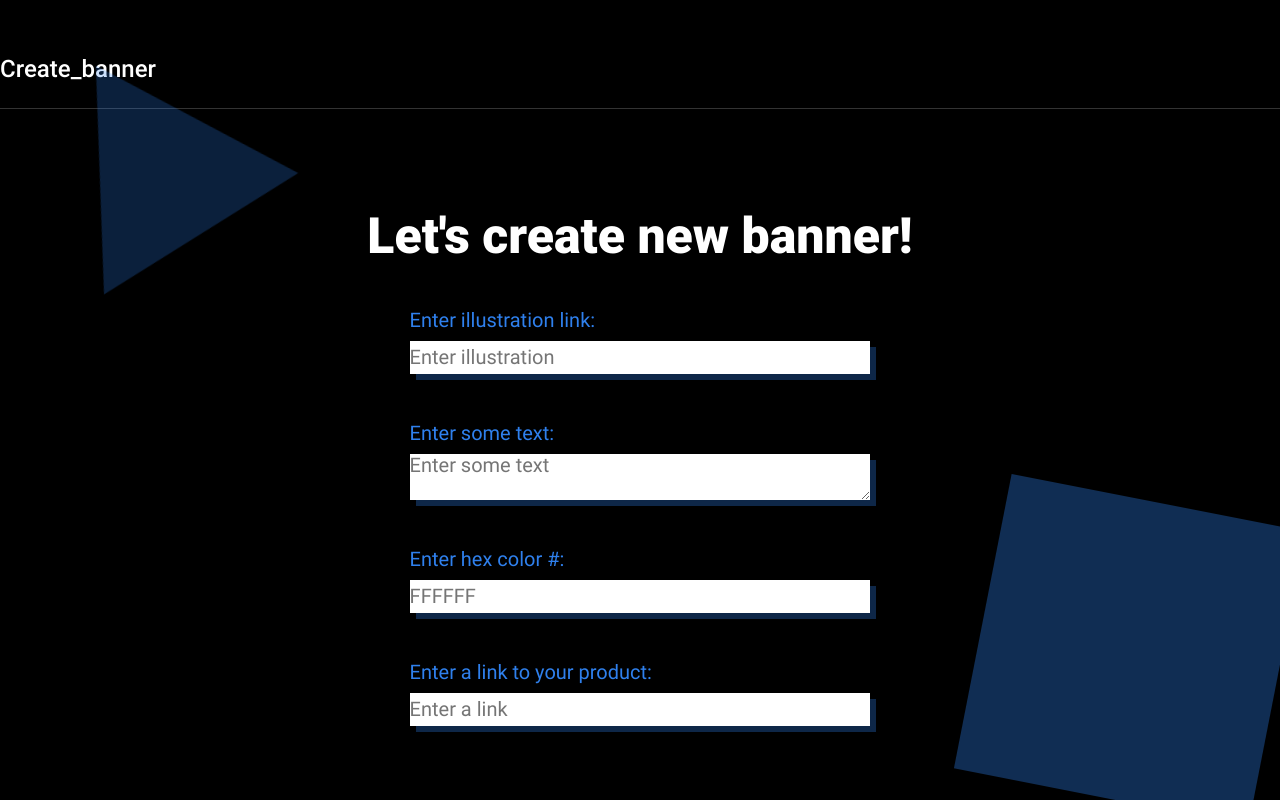
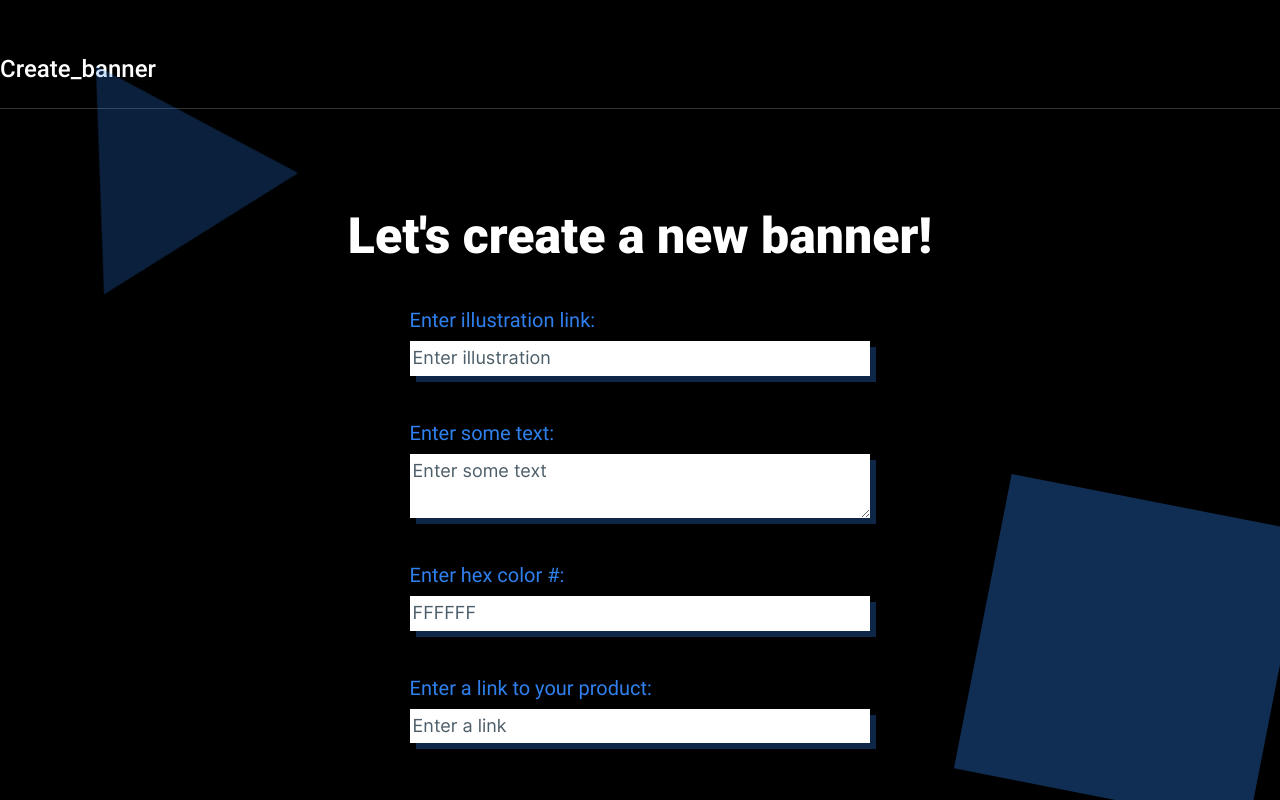
Before and after one commit to Vladimir-art/online-redactor, a React (Create React App) app: page / in a window 1280 px wide. Built offline with nearby package versions, Linux system fonts and the light colour scheme.

Commit message:
update some

```diff
--- a/src/blocks/redactor/__input/redactor__input.css
+++ b/src/blocks/redactor/__input/redactor__input.css
@@ -1,11 +1,19 @@
 .redactor__input {
   margin: 5px 0 5px;
-  padding: 0;
+  box-sizing: border-box;
+  padding: 3px;
   width: 100%;
   min-height: 33px;
   outline: none;
   border: none;
   box-shadow: 6px 6px 0 rgba(47, 128, 237, .3);
+
+  font-family: "Inter", Arial, sans-serif;
+  font-style: normal;
+  font-weight: normal;
+  font-size: 18px;
+  line-height: 160%;
+
   transform: all .4s ease;
 }
 
@@ -16,3 +24,12 @@
 .redactor__input:focus {
   box-shadow: 6px 6px 0 rgba(181, 41, 236, .3);
 }
+
+.redactor__input::placeholder {
+  font-family: "Inter", Arial, sans-serif;
+  font-style: normal;
+  font-weight: normal;
+  font-size: 18px;
+  line-height: 160%;
+  color: #4B5D68;
+}
--- a/src/blocks/redactor/__name/redactor__name.css
+++ b/src/blocks/redactor/__name/redactor__name.css
@@ -1,5 +1,5 @@
 .redactor__name {
-  margin: 0 0 5px;
+  margin: 0 0 3px;
   padding: 0;
   display: flex;
   flex-direction: column;
--- a/src/components/Constructor.js
+++ b/src/components/Constructor.js
@@ -2,8 +2,8 @@ import React from 'react';
 
 function Constructor() {
   return (
-    <>
-    </>
+    <section className="constructor">
+    </section>
   )
 }
 export default Constructor;
--- a/src/components/Redactor.js
+++ b/src/components/Redactor.js
@@ -3,7 +3,7 @@ import React from 'react';
 function Redactor() {
   return (
     <section className="redactor">
-      <h1 className="redactor__title">Let's create new banner!</h1>
+      <h1 className="redactor__title">Let's create a new banner!</h1>
       <form className="redactor__form" noValidate>
         <fieldset className="redactor__area">
           <label className="redactor__name" id="illustration">Enter illustration link:
```
Also changed, not shown: 1 other file (tests, documents, lock files or other folders).
